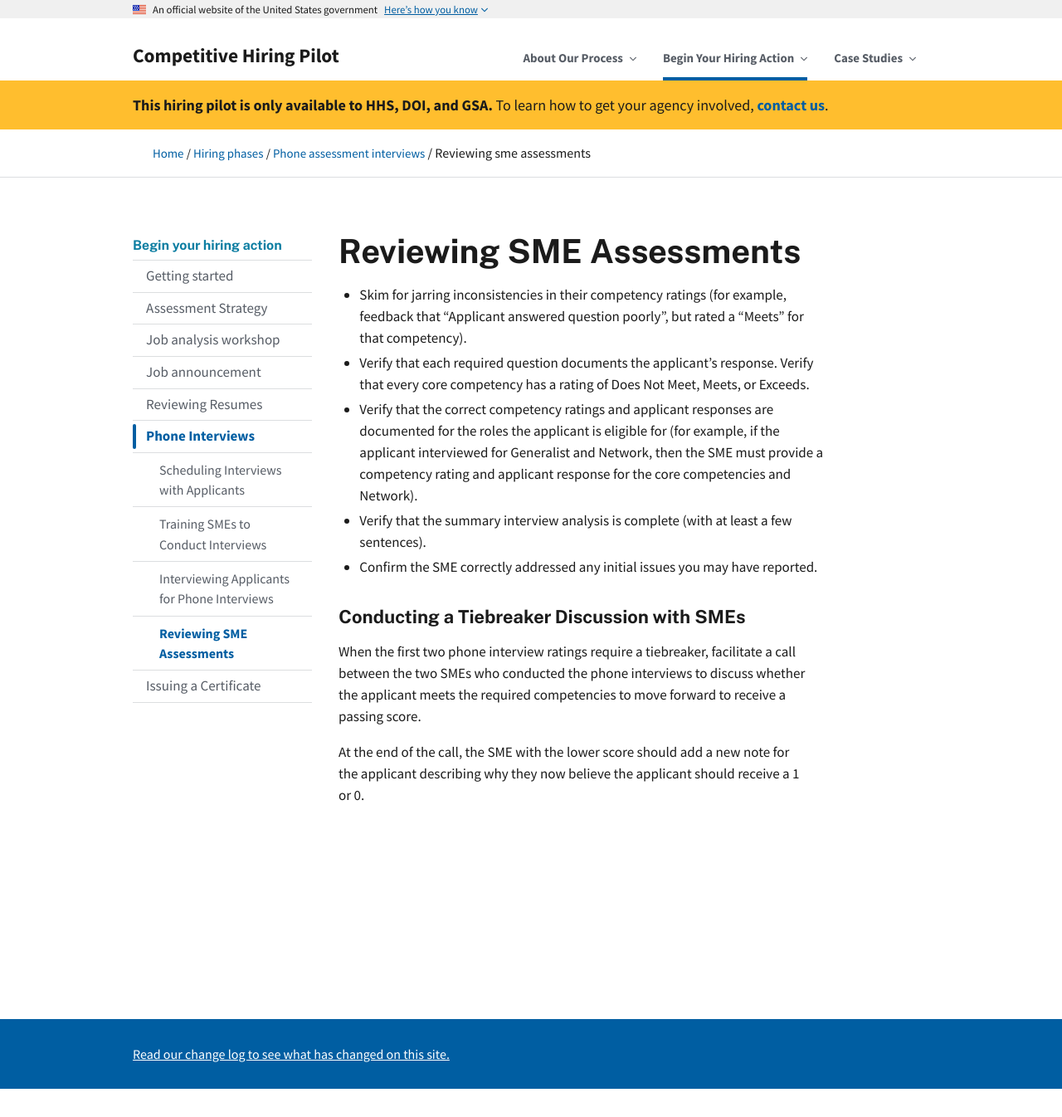
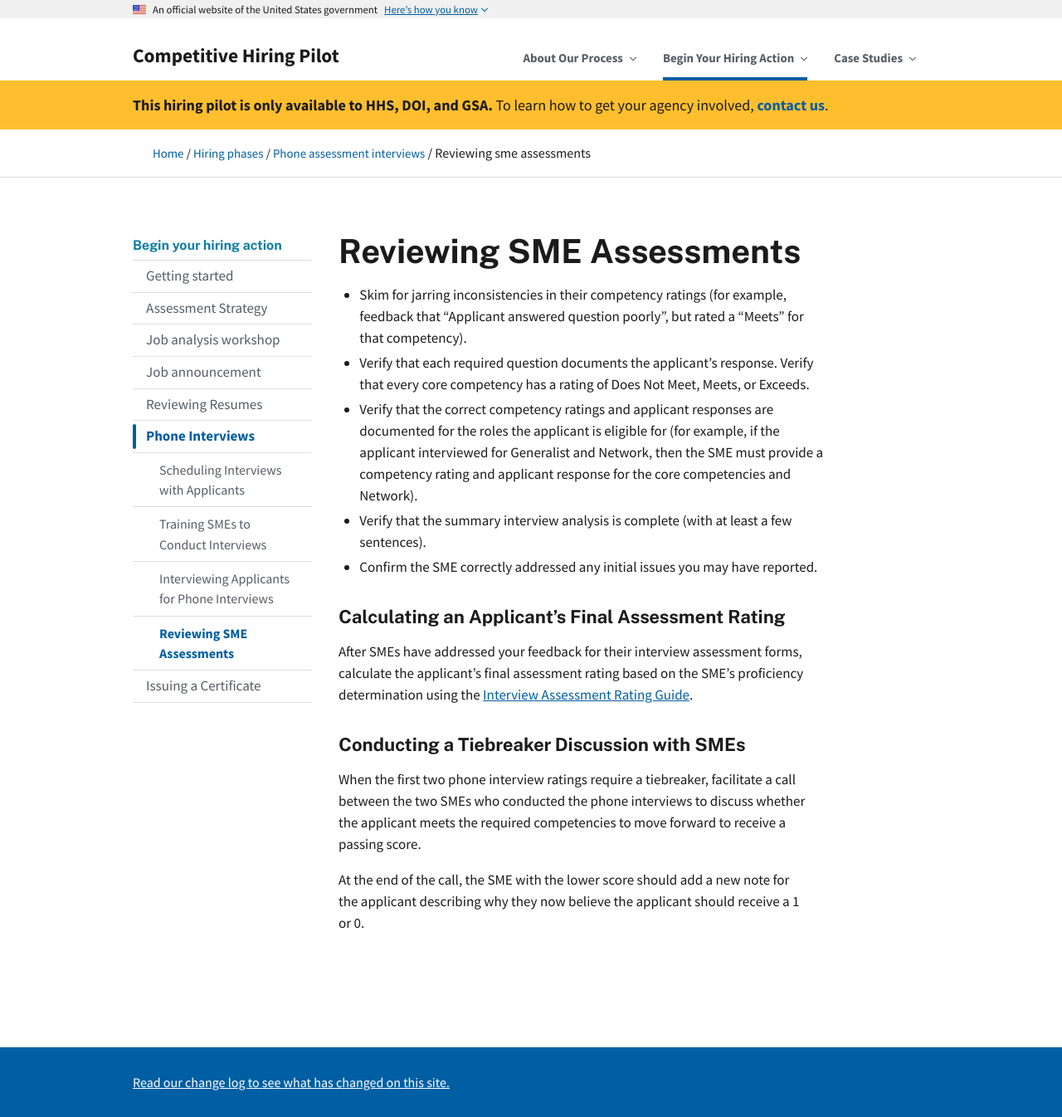
Before and after one commit to usds/SME-QA-Website, a Jekyll site: the page built from pages/phases/phone-assessment-interviews/reviewing-sme-assessments.md, in a window 1280 px wide and 1346 px high. Shown: the whole window at 83% size. Built offline with Jekyll 4.4.1, drawn with Linux system fonts in a browser that asks for light colours.

Commit message:
Talk about calculating the assessment rating

```diff
--- a/pages/phases/phone-assessment-interviews/reviewing-sme-assessments.md
+++ b/pages/phases/phone-assessment-interviews/reviewing-sme-assessments.md
@@ -16,6 +16,10 @@ Verify that every core competency has a rating of Does Not Meet, Meets, or Excee
 - Verify that the summary interview analysis is complete (with at least a few sentences).
 - Confirm the SME correctly addressed any initial issues you may have reported.
 
+### Calculating an Applicant's Final Assessment Rating
+
+After SMEs have addressed your feedback for their interview assessment forms, calculate the applicant's final assessment rating based on the SME's proficiency determination using the <a href="{{site.baseurl}}/toolkit/phone-assessment-interviews/interview-assessment-ratings/">Interview Assessment Rating Guide</a>.
+
 ### Conducting a Tiebreaker Discussion with SMEs
 
 When the first two phone interview ratings require a tiebreaker, facilitate a call between the two SMEs who conducted the phone interviews to discuss whether the applicant meets the required competencies to move forward to receive a passing score.
```
